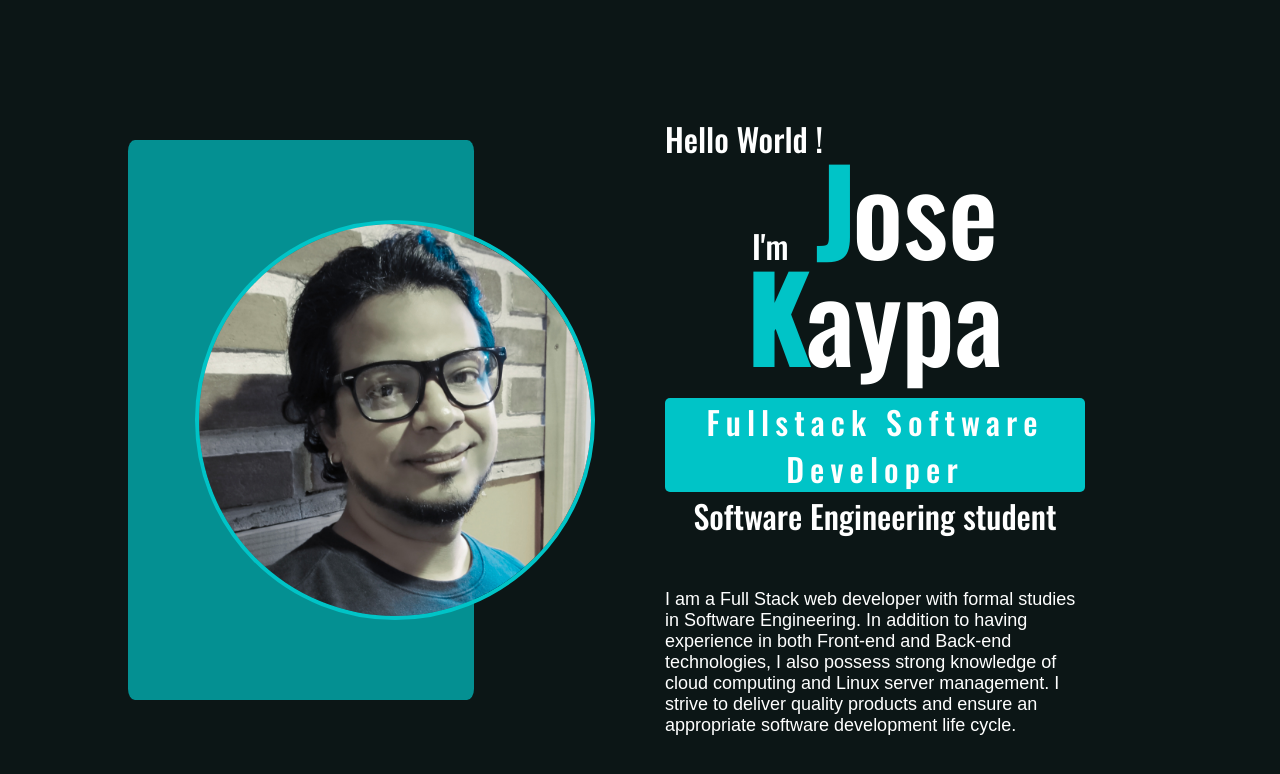
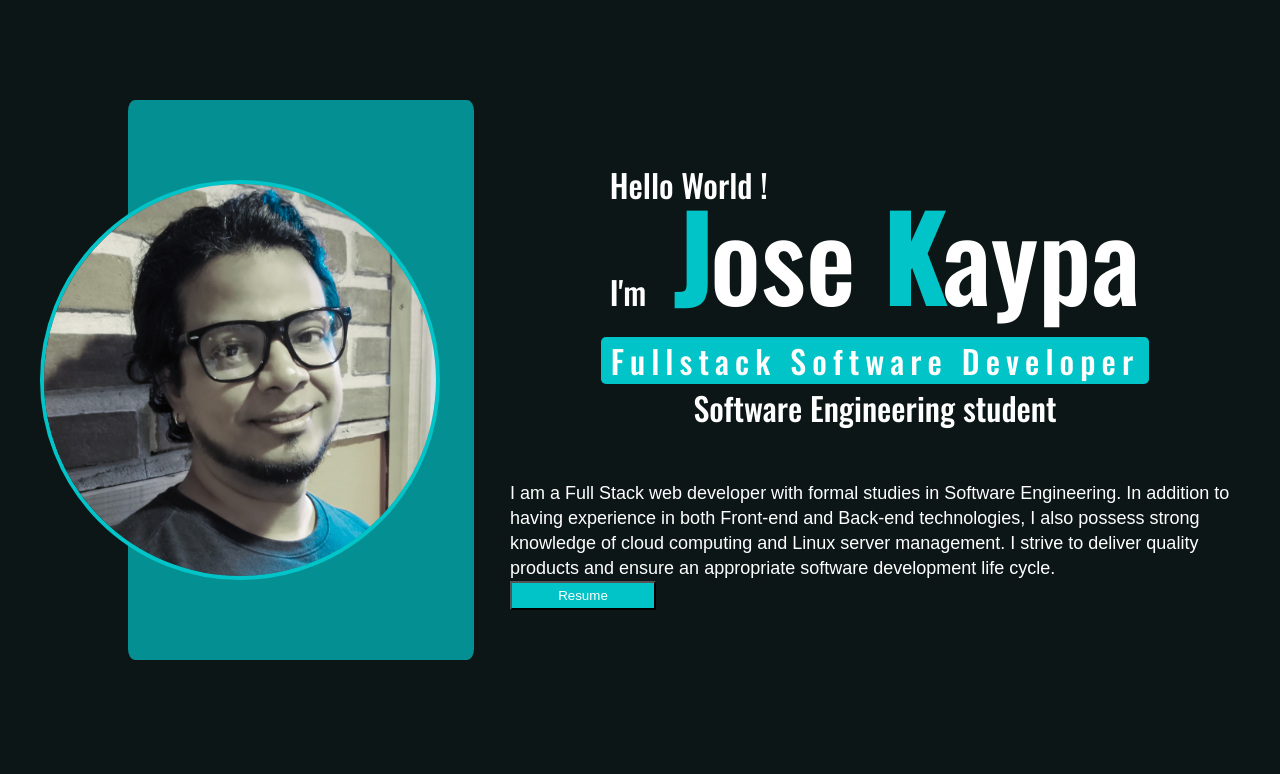
Before and after one commit to JKaypa/portfolio, a React (Vite) app: page / in a window 1280 px wide. Shown: the top 774 px of the page. Built offline with nearby package versions, Linux system fonts and the light colour scheme.

Commit message:
resume button menu

```diff
--- a/src/components/Profile.tsx
+++ b/src/components/Profile.tsx
@@ -27,6 +27,11 @@ export default function Profile() {
           <p className="profile-description">I am a Full Stack web developer with formal studies in Software Engineering. In addition to having experience in both
             Front-end and Back-end technologies, I also possess strong knowledge of cloud computing and Linux server
             management. I strive to deliver quality products and ensure an appropriate software development life cycle.</p>
+            <div className='profile-buttons'>
+              <button className='resume-button'>Resume</button>
+              <button className='resume-english'>English</button>
+              <button className='resume-spanish'>Spanish</button>
+            </div>
         </article>
       </main>
     </section>
--- a/src/index.css
+++ b/src/index.css
@@ -1,3 +1,7 @@
+:root{
+  --main-color: rgb(0, 196, 199);
+}
+
 * {
   margin: 0;
   padding: 0;
--- a/src/styles/profile.css
+++ b/src/styles/profile.css
@@ -1,17 +1,13 @@
 .profile-section {
-  height: 100vh;
+  height: 90vh;
   display: flex;
   justify-content: center;
   align-items: center;
 }
 
-/* *{
-  border: 2px solid rebeccapurple
-} */
 
 .profile-section main {
-  width: 75%;
-  padding: 20px;
+  width: 1200px;
   display: flex;
   gap: 70px;
 
@@ -24,11 +20,21 @@
   align-items: center;
 }
 
+
+.photo {
+  width: 400px;
+  height: 400px;
+  object-fit: cover;
+  border-radius: 100%;
+  border: 4px solid var(--main-color);
+
+}
+
 .profile-section > div {
   position: absolute;
   left: 10%;
   z-index: -4;
-  background-color: rgb(0, 196, 199);
+  background-color: var(--main-color);
   width: 27%;
   height: 70%;
   border-radius: 2%;
@@ -36,10 +42,11 @@
 }
 
 .profile-section main article {
+  width: 100%;
+  font-size: xx-large;
   display: flex;
   flex-direction: column;
-  justify-content: center;
-  font-size: xx-large;
+  align-items: center;
   text-align: center;
 }
 
@@ -49,7 +56,7 @@
 }
 
 .profile-strong {
-  color: rgb(0, 196, 199);
+  color: var(--main-color);
   font-weight: 900;
 }
 
@@ -60,18 +67,9 @@
 .profile-stack {
   width: fit-content;
   letter-spacing: 6.1px;
-  background-color: rgb(0, 196, 199);
+  background-color: var(--main-color);
   border-radius: 5px;
   padding: 0 10px;
-}
-
-.photo {
-  width: 400px;
-  max-height: 400px;
-  object-fit: cover;
-  border-radius: 100%;
-  border: 4px solid rgb(0, 196, 199);
-
 }
 
 .profile-description {
@@ -79,8 +77,40 @@
   font-family: sans-serif;
   text-align: left;
   margin-top: 50px;
-  /* text-wrap: balance; */
+  text-wrap: pretty;
+  line-height: 25px;
 }
+
+.profile-buttons{
+  width: 100%;
+  display: flex;
+}
+
+.profile-buttons button{
+  width: 20%;
+  background: var(--main-color);
+  padding: 5px;
+  transition: 0.7s;
+}
+
+.resume-english,
+.resume-spanish{
+  display: none;
+}
+
+.profile-buttons:hover .resume-button{
+  display: none;
+}
+
+.profile-buttons:hover .resume-english,
+.profile-buttons:hover .resume-spanish {
+  display: inline-block;
+}
+
+.resume-english:hover, .resume-spanish:hover{
+  background: violet;
+}
+
 
 .text-flicker-in-glow {
   animation: text-flicker-in-glow 1s linear both;
```
